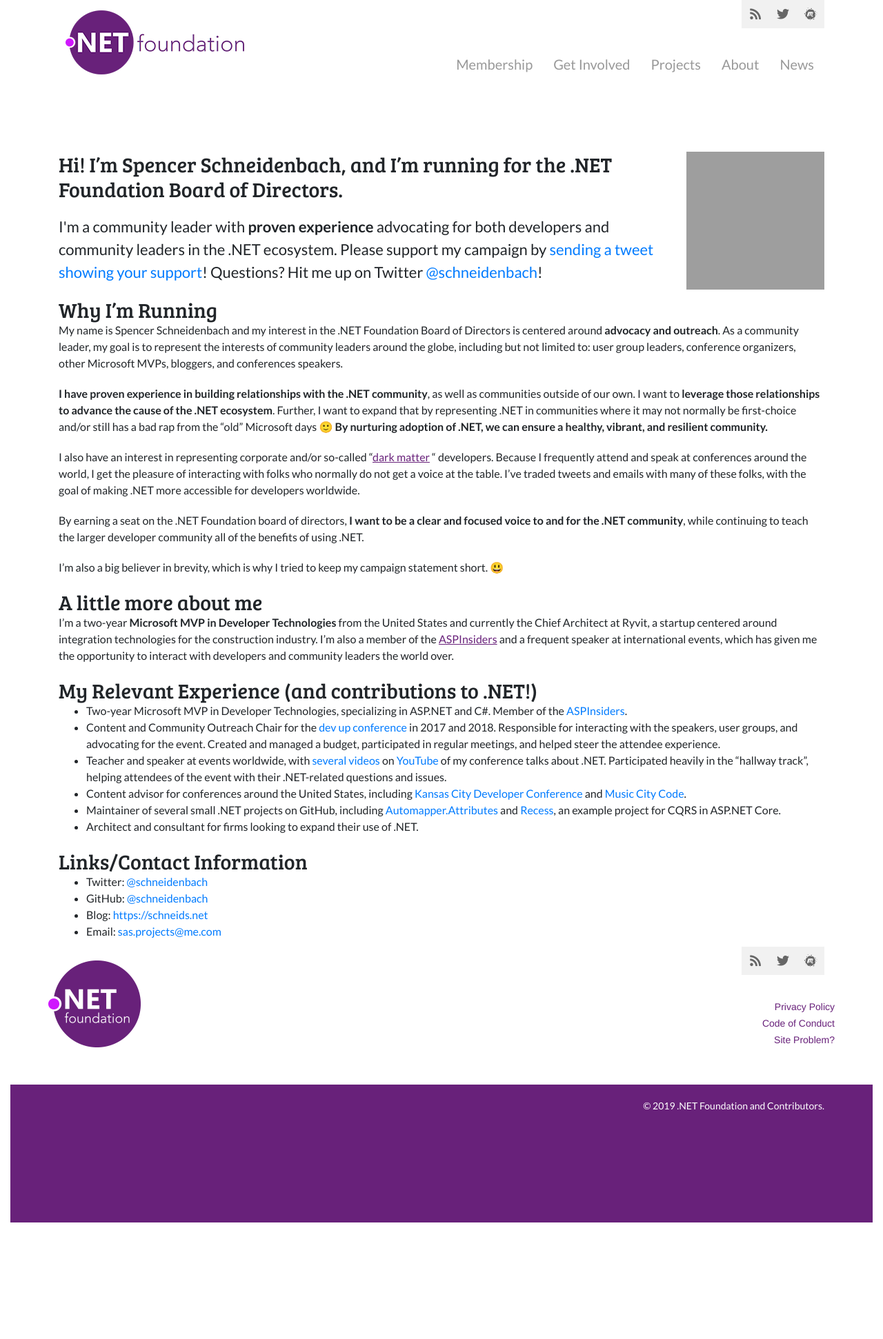
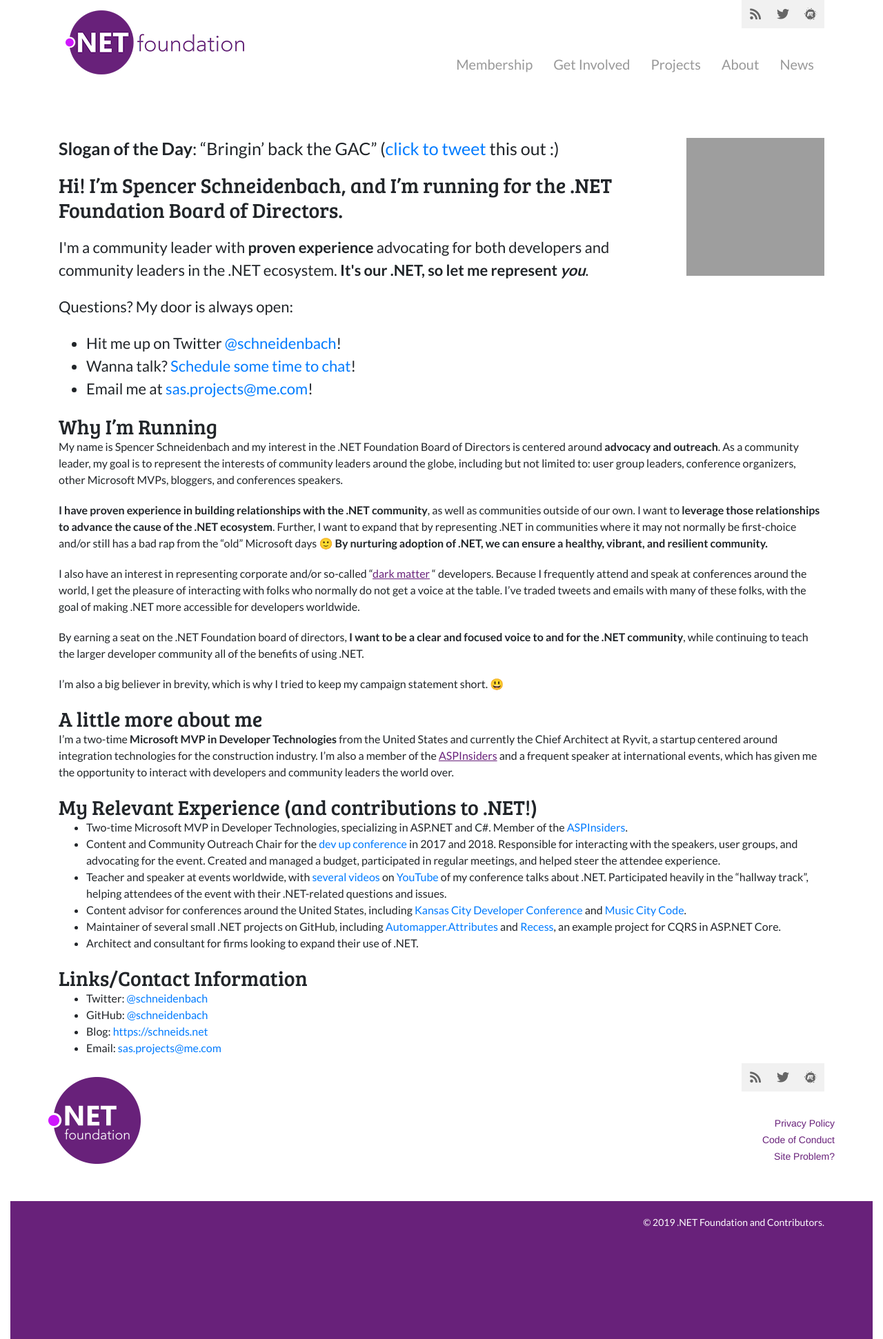
Before and after one commit to dotnet-foundation/election, a Jekyll site: the page built from _campaign-2019/spencer-schneidenbach.md, in a window 1280 px wide. Shown: the whole page at 69% size. Built offline with Jekyll 4.4.1, drawn with Linux system fonts in a browser that asks for light colours; nearby versions of some CDN libraries; comment, search, counter and statistics services are not loaded; before the commit the page ends 1773 px from its top, so only the background shows below that; grey boxes are pictures that could not be loaded.

Commit message:
clarify contact information, add slogan :)

```diff
--- a/_campaign-2019/spencer-schneidenbach.md
+++ b/_campaign-2019/spencer-schneidenbach.md
@@ -15,18 +15,35 @@ image: https://avatars1.githubusercontent.com/u/3771777?s=200&v=4
     float:none;
     padding-left:auto;
     text-align:center;
+    padding-bottom: 20px;
   }
 }
 
+.bigger-text * {
+  font-size: 2.2rem !important;
+}
 </style>
 
 <div class="pic">
-  <img src="https://avatars1.githubusercontent.com/u/3771777?s=200&v=4" width="200" alt="Spencer Schneidenbach" />
+  <img src="https://avatars1.githubusercontent.com/u/3771777?s=250&v=4" width="200" alt="Spencer Schneidenbach" />
 </div>
+
+# <strong> Slogan of the Day</strong>: "Bringin' back the GAC" (<a href="https://ctt.ac/G2Bi9" target="_blank">click to tweet</a> this out :)
 
 ## Hi! I'm Spencer Schneidenbach, and I'm running for the .NET Foundation Board of Directors.
 
-<div style="font-size: 2.2rem; margin-top:2rem"> I'm a community leader with <strong>proven experience</strong> advocating for both developers and community leaders in the .NET ecosystem. Please support my campaign by <a href="https://ctt.ac/11XxF" target="_blank">sending a tweet showing your support</a>! Questions? Hit me up on Twitter <a href="https://twitter.com/schneidenbach">@schneidenbach</a>!
+<div class="bigger-text" style="margin-top:2rem">
+<p>
+I'm a community leader with <strong>proven experience</strong> advocating for both developers and community leaders in the .NET ecosystem. <strong>It's our .NET, so let me represent <i>you</i></strong>.
+</p>
+<p>
+Questions? My door is always open:
+</p>
+<ul>
+<li> Hit me up on Twitter <a href="https://twitter.com/schneidenbach">@schneidenbach</a>!</li>
+<li> Wanna talk? <a href="https://calendly.com/schneidenbach">Schedule some time to chat</a>!</li>
+<li>Email me at <a href="mailto:sas.projects@me.com">sas.projects@me.com</a>!</li>
+</ul>
 </div>
 
 ## Why I'm Running
@@ -42,10 +59,10 @@ By earning a seat on the .NET Foundation board of directors, **I want to be a cl
 I'm also a big believer in brevity, which is why I tried to keep my campaign statement short. 😃
 
 ## A little more about me
-I'm a two-year **Microsoft MVP in Developer Technologies** from the United States and currently the Chief Architect at Ryvit, a startup centered around integration technologies for the construction industry. I'm also a member of the [ASPInsiders](https://aspinsiders.com) and a frequent speaker at international events, which has given me the opportunity to interact with developers and community leaders the world over.
+I'm a two-time **Microsoft MVP in Developer Technologies** from the United States and currently the Chief Architect at Ryvit, a startup centered around integration technologies for the construction industry. I'm also a member of the [ASPInsiders](https://aspinsiders.com) and a frequent speaker at international events, which has given me the opportunity to interact with developers and community leaders the world over.
 
 ## My Relevant Experience (and contributions to .NET!)
-* Two-year Microsoft MVP in Developer Technologies, specializing in ASP.NET and C#. Member of the [ASPInsiders](https://aspinsiders.com).
+* Two-time Microsoft MVP in Developer Technologies, specializing in ASP.NET and C#. Member of the [ASPInsiders](https://aspinsiders.com).
 * Content and Community Outreach Chair for the [dev up conference](https://devupconf.org) in 2017 and 2018. Responsible for interacting with the speakers, user groups, and advocating for the event. Created and managed a budget, participated in regular meetings, and helped steer the attendee experience.
 * Teacher and speaker at events worldwide, with [several](https://www.youtube.com/watch?v=CH9VEeV-zok) [videos](https://www.youtube.com/watch?v=x0yNKU-tz1Y) on [YouTube](https://www.youtube.com/watch?v=1eIoQbVd8fQ) of my conference talks about .NET. Participated heavily in the "hallway track", helping attendees of the event with their .NET-related questions and issues.
 * Content advisor for conferences around the United States, including [Kansas City Developer Conference](https://kcdc.info) and [Music City Code](https://musiccitytech.com).
```
